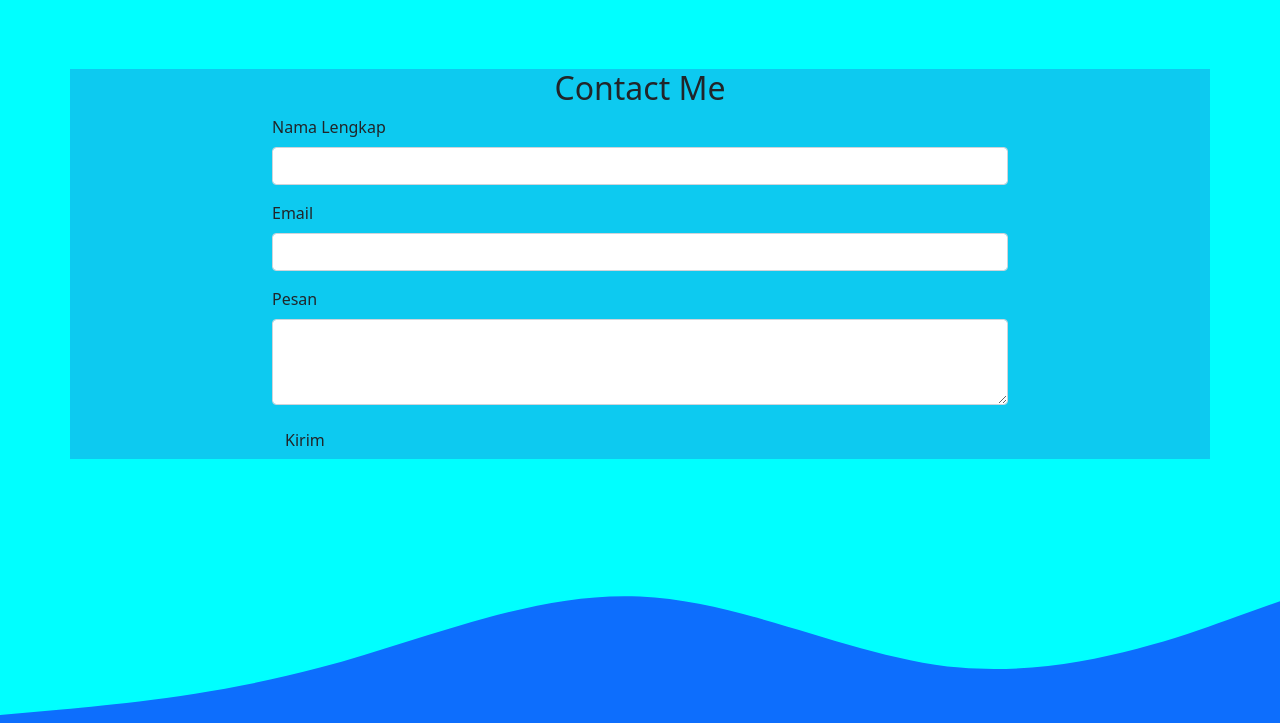
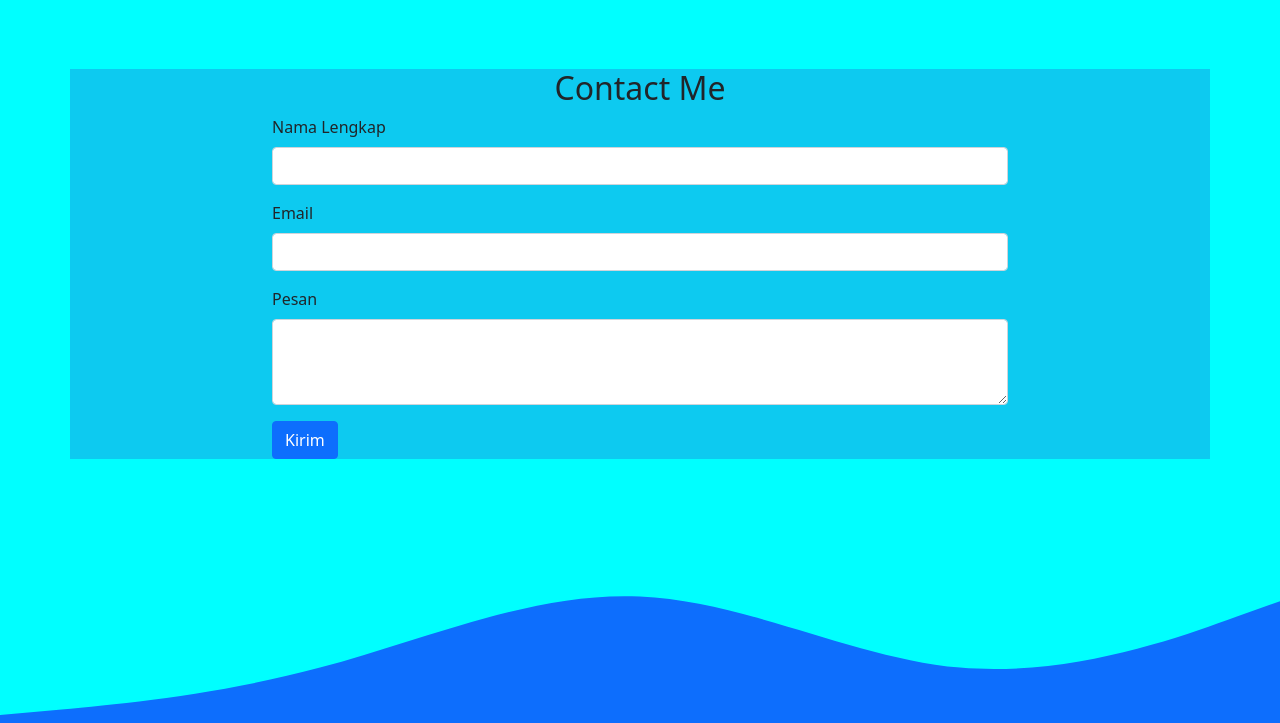
Before and after one commit to adirostaman/adirostaman.github.io, a plain HTML site: page index.html in a window 1280 px wide. Shown: the part 2432-3155 px from the top of the page. Drawn offline with nearby package versions, Linux system fonts and the light colour scheme.

Commit message:
mengubah warna tombol kirim menjadi biru

```diff
--- a/index.html
+++ b/index.html
@@ -167,7 +167,7 @@
                 <label for="pesan" class="form-label">Pesan</label>
                 <textarea class="form-control" id="pesan" rows="3"></textarea>
               </div>
-              <button type="submit" class="btn btn-Success">Kirim</button>
+              <button type="submit" class="btn btn-primary">Kirim</button>
             </form>
           </div>
         </div>
```
